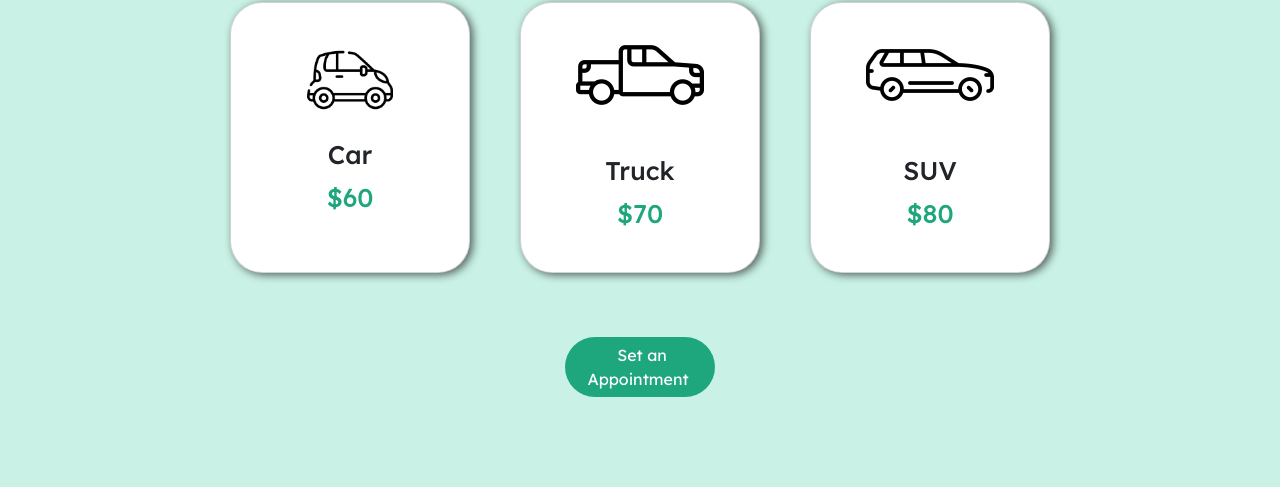
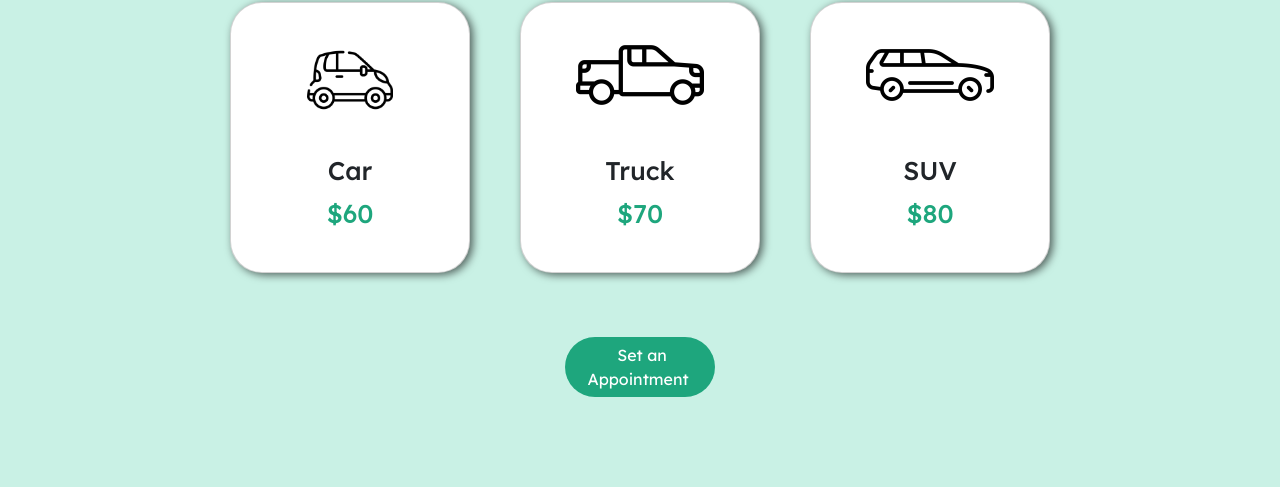
Before and after one commit to VLOrozco/j-and-j-detailing, a plain HTML site: page index.html in a window 1280 px wide. Shown: the part 2201-2688 px from the top of the page. Drawn offline with nearby package versions, Linux system fonts and the light colour scheme; a web font is replaced by a local one.

Commit message:
Margin-top added to car text in pricing cards

```diff
--- a/index.html
+++ b/index.html
@@ -194,7 +194,7 @@
         <div class="card p-2 rounded-5" data-aos="flip-right">
           <img src="./assets/vehicle-icons/compact.png" class="card-img-top" alt="car icon" style="width:5.4rem; margin-top:1.6em;">
           <div class="card-body">
-            <div class="card-text text-center">
+            <div class="card-text mt-3 text-center">
               <h6>Car</h6>
               <p class="price">$60</p>
             </div>
```
